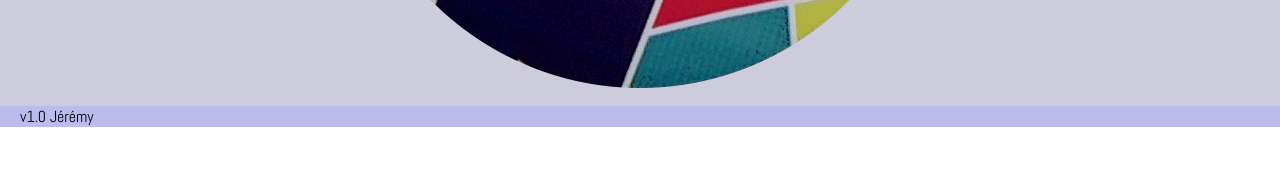
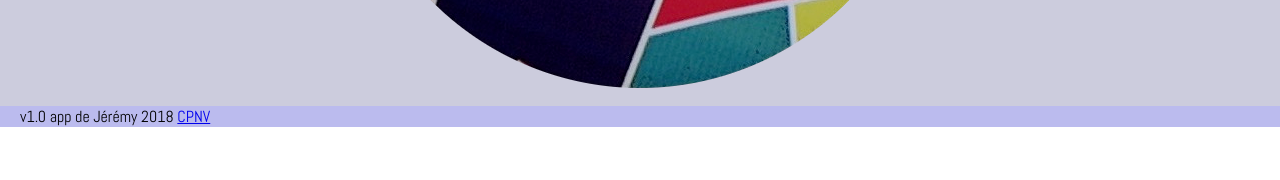
Before and after one commit to XCarrel/LineUp, a PHP site: page /index.php in a window 1280 px wide. Shown: the part 620-800 px from the top of the page. Run offline with PHP 8.4, Linux system fonts and the light colour scheme; some libraries are stand-ins or nearby versions.

Commit message:
Ajout de mon nom pour différencier les codes pour le professeurs

```diff
--- a/documentroot/index.php
+++ b/documentroot/index.php
@@ -12,7 +12,7 @@ require_once "sources/unittest/UnitTests.php";
 UnitTests::testPersistableOnArtist();
 
 //*/
-$appVersion = "v1.0";
+$appVersion = "v1.0 app de Jérémy";
 
 $page = isset($_GET["page"]) ? $_GET["page"] : "home";
 
--- a/documentroot/sources/view/layout.html
+++ b/documentroot/sources/view/layout.html
@@ -18,7 +18,7 @@
 </div>
 
 <footer id="footer">
-    <?= $appVersion ?> Jérémy
+    <?= $appVersion ?> 2018 <a href="http://www.cpnv.ch">CPNV</a>
 </footer>
 </body>
 </html>
```
